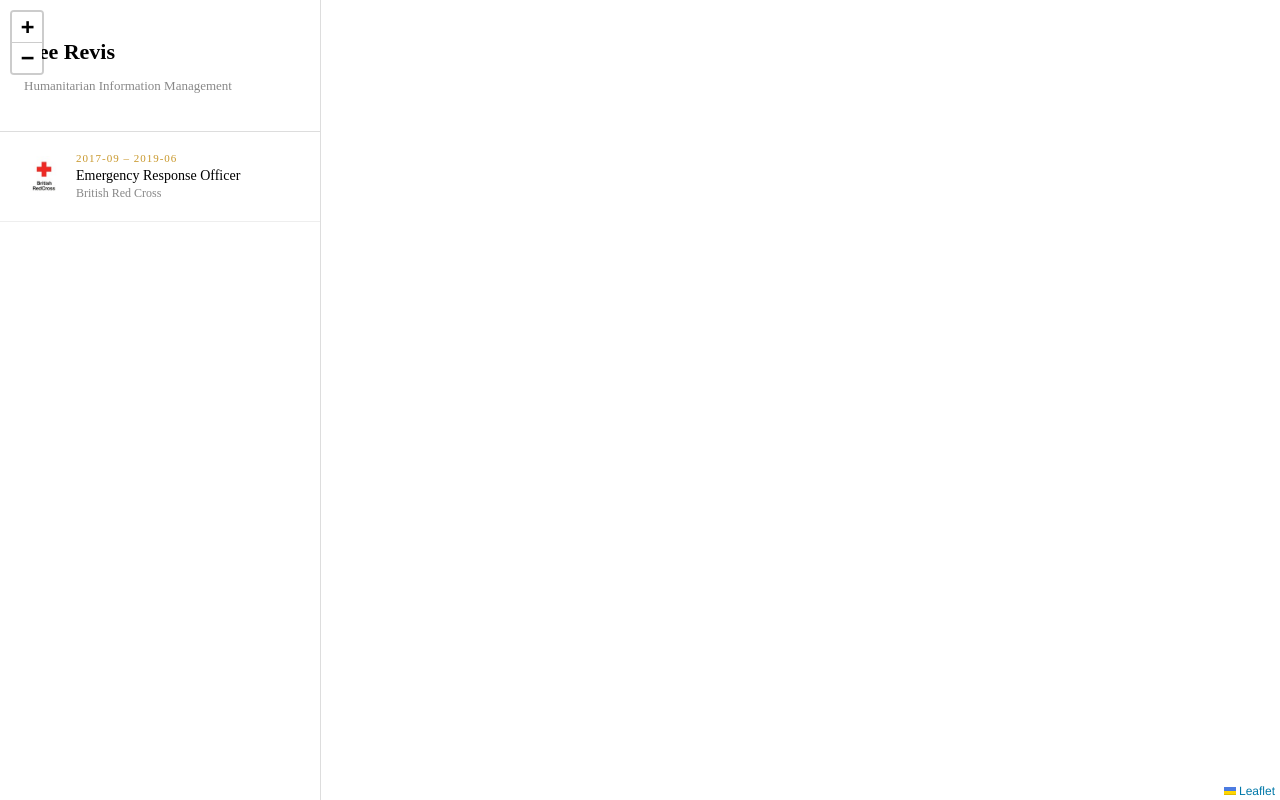
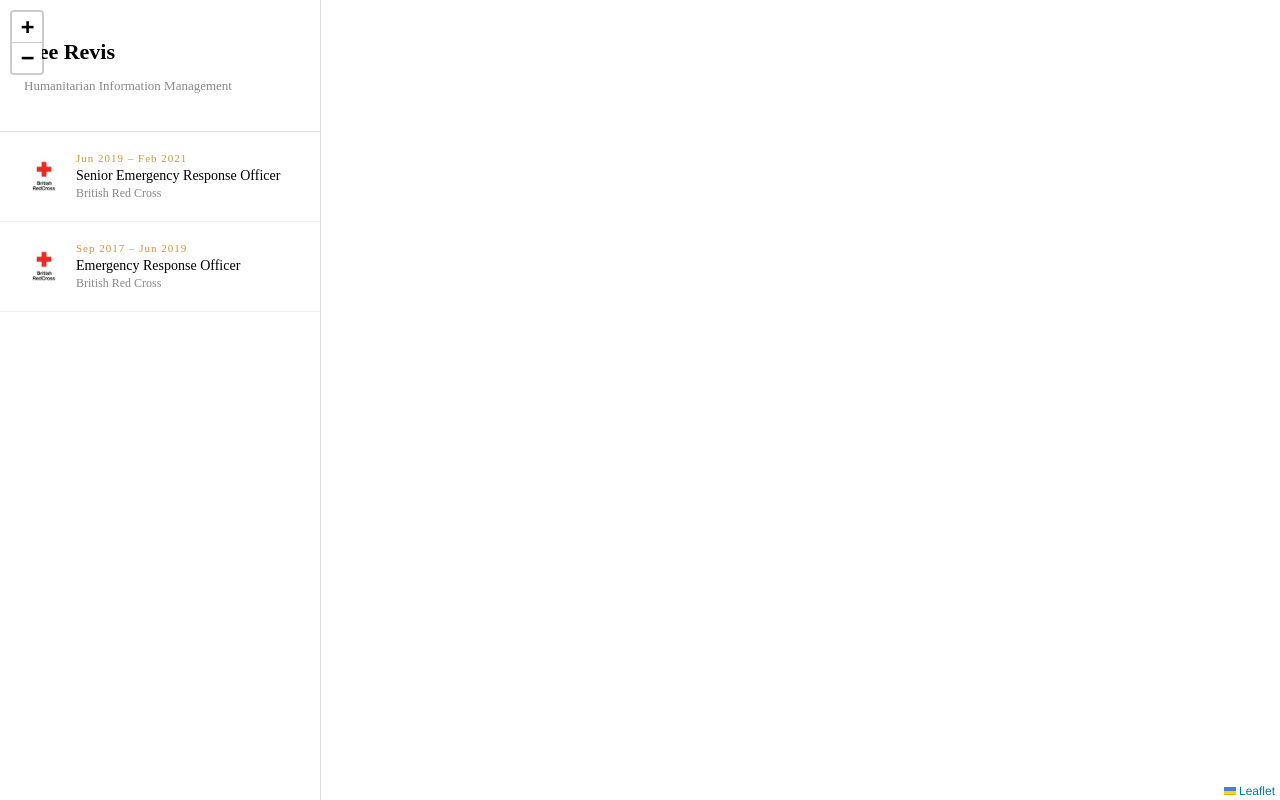
Before and after one commit to leerevis/career-map, a plain HTML site: page index.html in a window 1280 px wide. Drawn offline with nearby package versions, Linux system fonts and the light colour scheme; no server answers.

Commit message:
Updated date format, minor building.

```diff
--- a/data.js
+++ b/data.js
@@ -139,6 +139,42 @@ ukRegions: [
                             desc: "Created service development plan for programme growth and resilience",
                             lat: 52.4068,
                             lng: -1.5197
+                        },
+                    ]
+                },
+    {
+        id: "brc-sero-wm",
+        title: "Senior Emergency Response Officer",
+        org: "British Red Cross",
+        logo: "images/british_red_cross_logo.jpg",
+        center: [52.4068, -1.5197],
+        zoom: 7,
+        start: "2019-06",
+        end: "2021-02",
+        location: "west-midlands-area",
+        tier: "deployed",
+        summary: "Emergency response at county level in the West Midlands.",
+        achievements: [
+                        {
+                            label: "Volunteer Management",
+                            stat: "20 volunteers",
+                            desc: "Day-to-day management of emergency response volunteers across West Midlands and Warwickshire",
+                            lat: 52.3780,
+                            lng: -1.5834
+                        },
+                        {
+                            label: "Beast from the East",
+                            stat: "Extreme Weather",
+                            desc: "Operational lead for 2018 extreme weather response — supporting isolated vulnerable people and bottled water distribution",
+                            lat: 52.5030,
+                            lng: -2.0840
+                        },
+                        {
+                            label: "Service Development",
+                            stat: "Strategic",
+                            desc: "Created service development plan for programme growth and resilience",
+                            lat: 52.4068,
+                            lng: -1.5197
                         }
                     ]
         }
--- a/index.html
+++ b/index.html
@@ -80,16 +80,25 @@
 <script>
     const map = L.map('map').setView([30, 10], 2);
 
+    function formatDate(dateStr) {
+        const [year, month] = dateStr.split('-');
+        const months = ['Jan','Feb','Mar','Apr','May','Jun','Jul','Aug','Sep','Oct','Nov','Dec'];
+        return months[parseInt(month) - 1] + ' ' + year;
+    }
+
     function buildTimeline() {
         const container = document.getElementById('timeline');
-    careerData.roles.forEach(role => {
+        const sorted = [...careerData.roles].sort((a, b) => b.start.localeCompare(a.start));
+        sorted.forEach(role => {
             const item = document.createElement('div');
             item.className = 'timeline-item';
             item.innerHTML = `
                 <div style="display:flex; align-items:center; gap:12px; padding:4px 0;">
-            <img src="${role.logo}" style="width:40px; height:40px; object-fit:contain; flex-shrink:0;">
+                    <div style="width:40px; height:40px; display:flex; align-items:center; justify-content:center; flex-shrink:0;">
+                        <img src="${role.logo}" style="max-width:40px; max-height:40px; object-fit:contain;">
+                    </div>
                     <div>
-                <div class="timeline-date">${role.start} – ${role.end}</div>
+                        <div class="timeline-date">${formatDate(role.start)} – ${formatDate(role.end)}</div>
                         <div class="timeline-title">${role.title}</div>
                         <div class="timeline-org">${role.org}</div>
                     </div>
```
Lines whose indentation alone changed are shown as unchanged.
